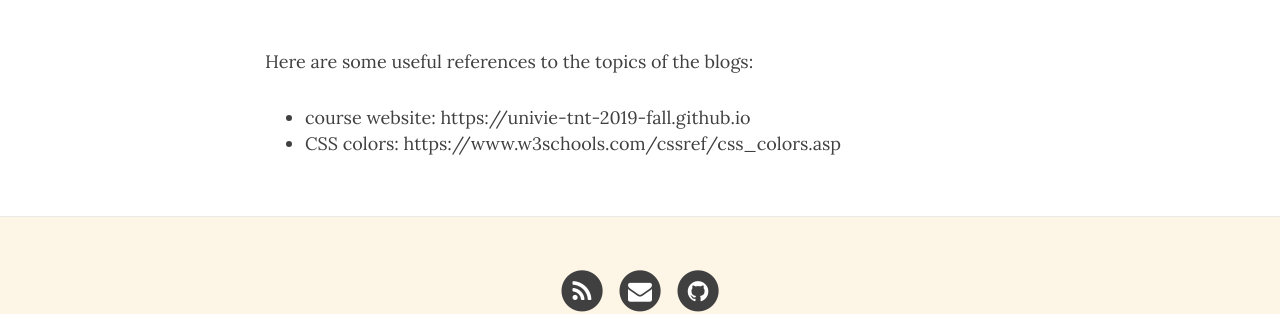
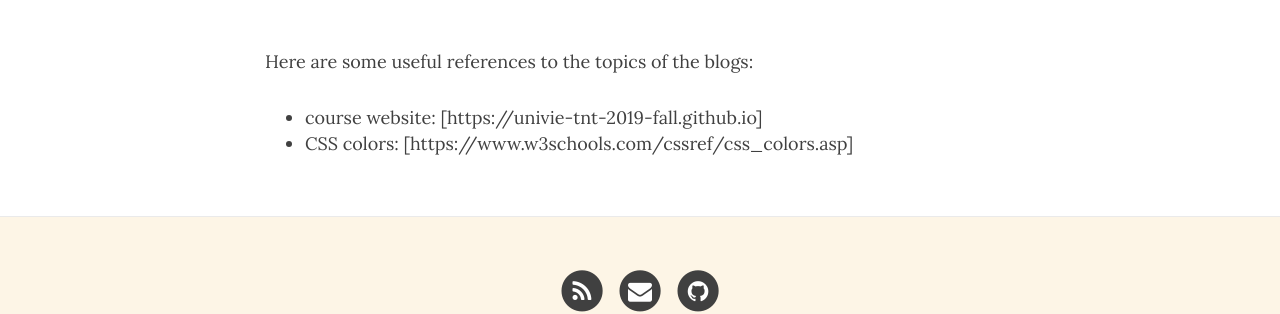
Before and after one commit to cleeb94/DigHum, a Jekyll site: the page built from references.md, in a window 1280 px wide. Shown: the part 318-632 px from the top of the page. Built offline with Jekyll 4.4.1, drawn with Linux system fonts in a browser that asks for light colours; nearby versions of some CDN libraries.

Commit message:
edditing links

```diff
--- a/references.md
+++ b/references.md
@@ -5,5 +5,5 @@
 
 Here are some useful references to the topics of the blogs:
 
- - course website: https://univie-tnt-2019-fall.github.io
- - CSS colors: https://www.w3schools.com/cssref/css_colors.asp
+ - course website: [https://univie-tnt-2019-fall.github.io]
+ - CSS colors: [https://www.w3schools.com/cssref/css_colors.asp]
```
